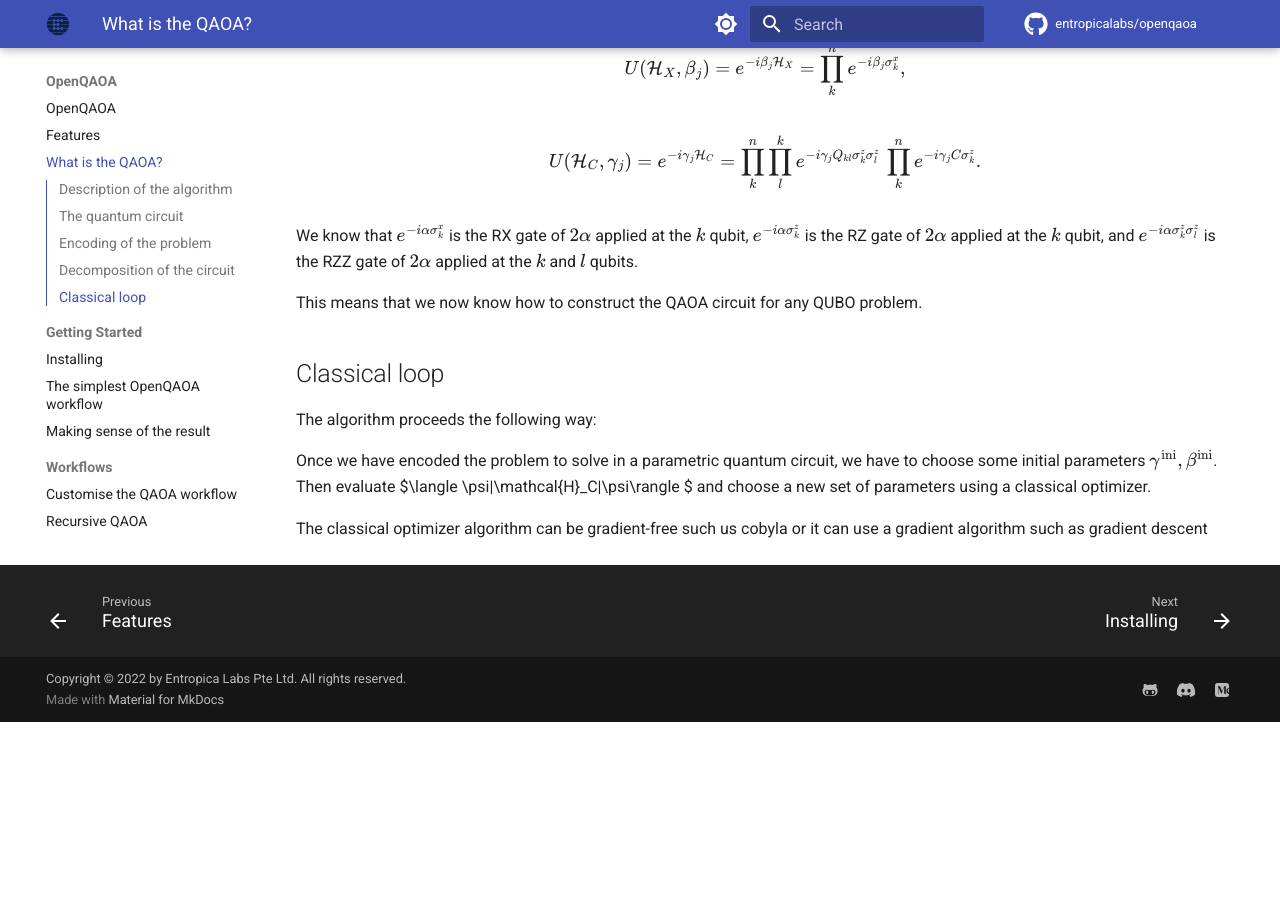
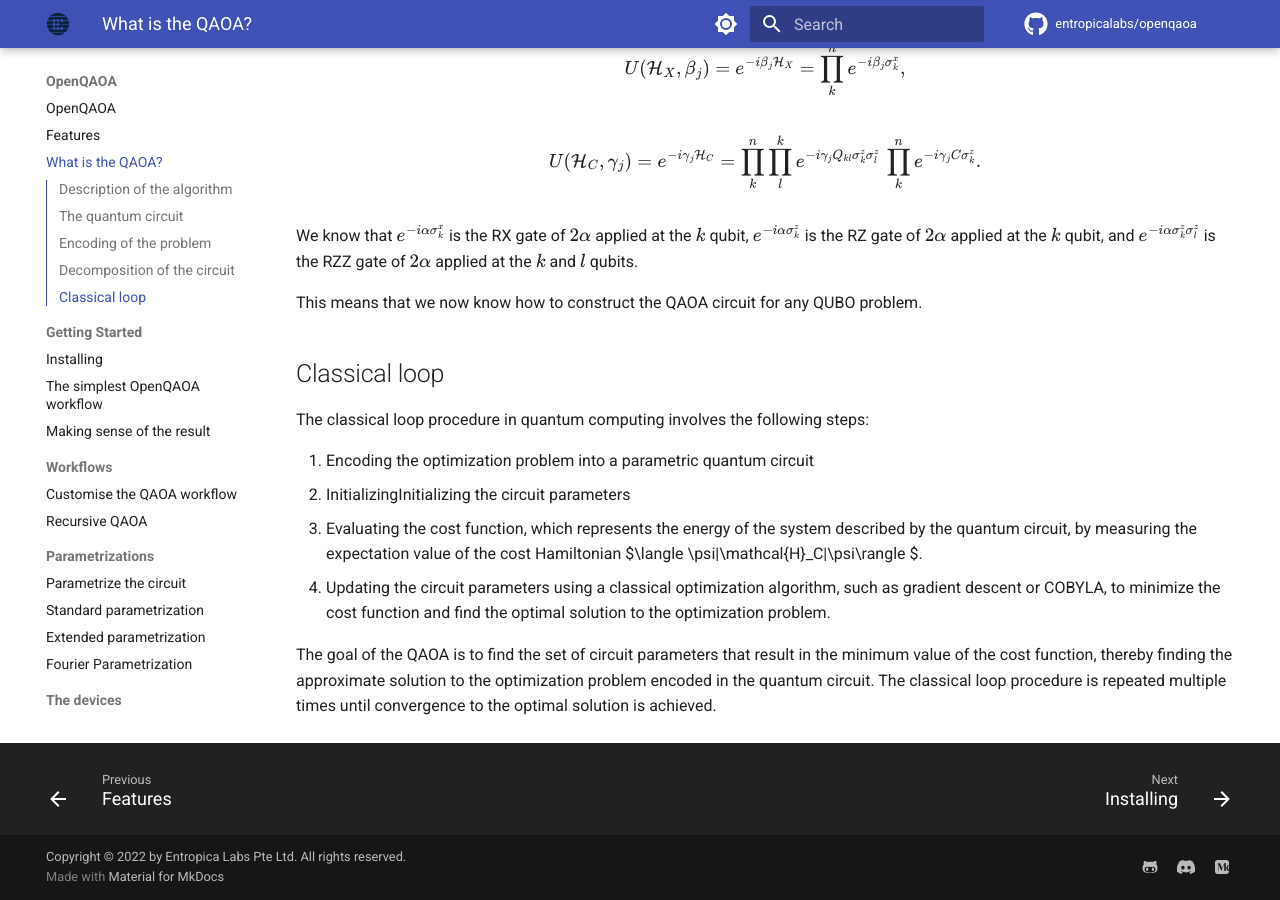
Before and after one commit to entropicalabs/openqaoa-website, an MkDocs documentation site: the page built from docs/what-is-the-qaoa.md, in a window 1280 px wide and 900 px high, scrolled down 3010 px. Built offline with MkDocs 1.6.1 and Material for MkDocs 9.7.7, drawn with Linux system fonts in a browser that asks for light colours; comment, search, counter and statistics services are not loaded; before the commit the page ends 3732 px from its top, so only the background shows below that.

Commit message:
Update what-is-the-qaoa.md

```diff
--- a/docs/what-is-the-qaoa.md
+++ b/docs/what-is-the-qaoa.md
@@ -84,8 +84,11 @@ This means that we now know how to construct the QAOA circuit for any QUBO probl
 
 ## Classical loop
 
-The algorithm proceeds the following way:
+The classical loop procedure in quantum computing involves the following steps:
 
-Once we have encoded the problem to solve in a parametric quantum circuit, we have to choose some initial parameters $\gamma^\text{ini}, \beta^\text{ini}$. Then evaluate $\langle \psi|\mathcal{H}_C|\psi\rangle $ and choose a new set of parameters using a classical optimizer.
+1. Encoding the optimization problem into a parametric quantum circuit
+2. InitializingInitializing the circuit parameters
+3. Evaluating the cost function, which represents the energy of the system described by the quantum circuit, by measuring the expectation value of the cost Hamiltonian $\langle \psi|\mathcal{H}_C|\psi\rangle $.
+4. Updating the circuit parameters using a classical optimization algorithm, such as gradient descent or COBYLA, to minimize the cost function and find the optimal solution to the optimization problem.
 
-The classical optimizer algorithm can be gradient-free such us cobyla or it can use a gradient algorithm such as gradient descent
+The goal of the QAOA is to find the set of circuit parameters that result in the minimum value of the cost function, thereby finding the approximate solution to the optimization problem encoded in the quantum circuit. The classical loop procedure is repeated multiple times until convergence to the optimal solution is achieved.
```
